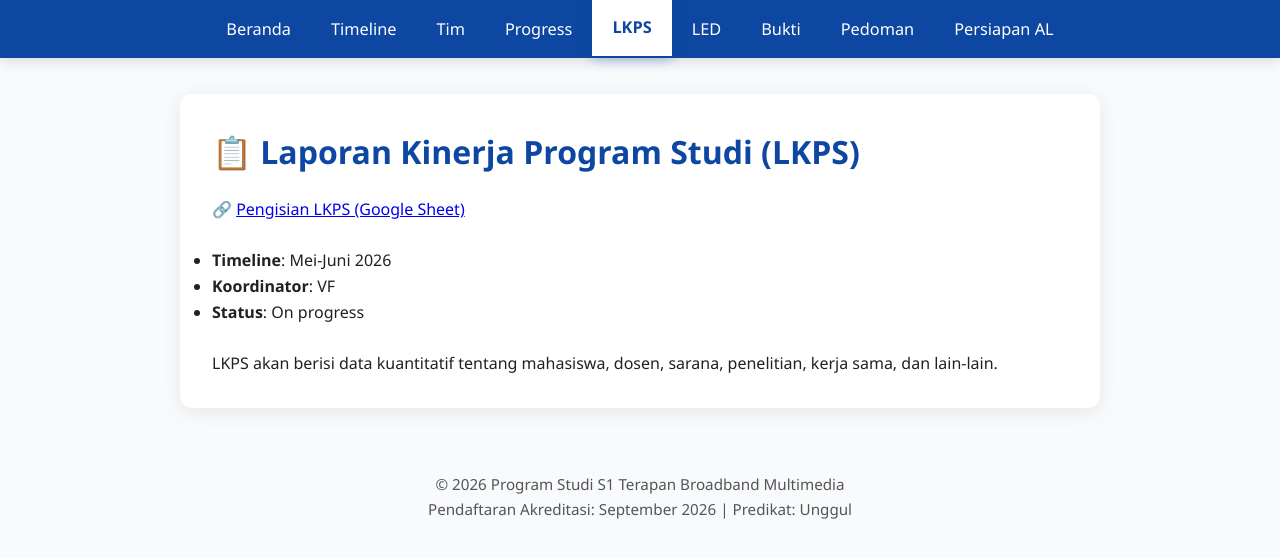
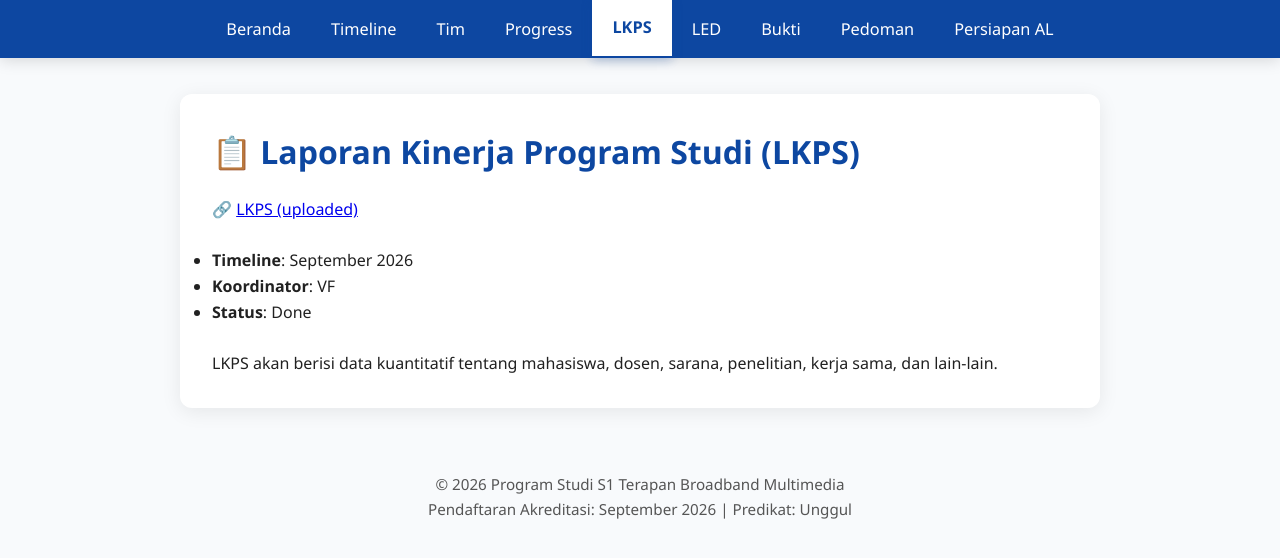
Before and after one commit to portal-psbm/aksibm-26, a Jekyll site: the page built from lkps.md, in a window 1280 px wide. Shown: the top 558 px of the page. Built offline with Jekyll 4.4.1, drawn with Linux system fonts in a browser that asks for light colours.

Commit message:
update lkps

```diff
--- a/lkps.md
+++ b/lkps.md
@@ -6,10 +6,10 @@ permalink: /lkps/
 
 # 📋 Laporan Kinerja Program Studi (LKPS)
 
-> 🔗 [Pengisian LKPS (Google Sheet)](https://docs.google.com/spreadsheets/d/1jaMpl96auQ_Zlr0nc8ymsO7PrmH2bcWZpZpsMbXVyfM/edit?usp=drive_link) <br><br>
+> 🔗 [LKPS (uploaded)](https://docs.google.com/spreadsheets/d/1vS3kctRbtq2ze-NpJriezcRrmUMynC1T/edit?usp=drive_link&ouid=104338691997360962714&rtpof=true&sd=true) <br><br>
 
-- **Timeline**: Mei-Juni 2026
+- **Timeline**: September 2026
 - **Koordinator**: VF
-- **Status**: On progress <br><br>
+- **Status**: Done <br><br>
 
 > LKPS akan berisi data kuantitatif tentang mahasiswa, dosen, sarana, penelitian, kerja sama, dan lain-lain.
```
